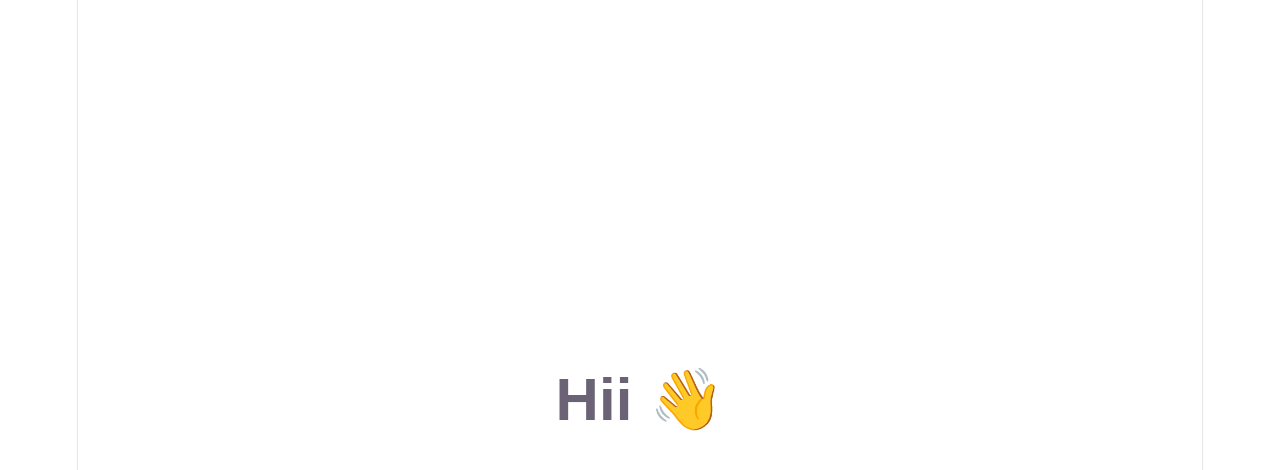
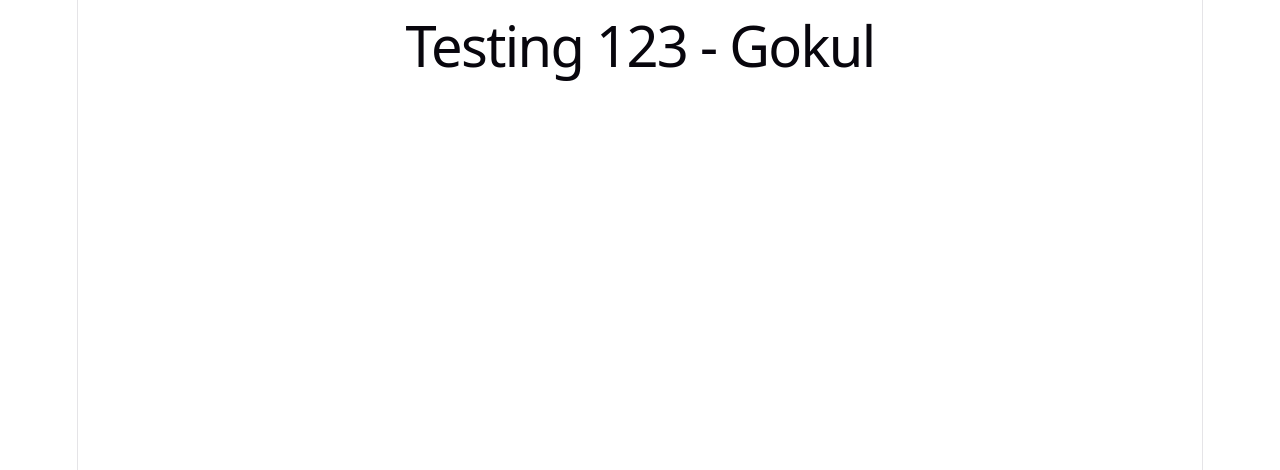
Before and after one commit to gokulvidhyatech-web/Gv-tech, a React app in the folder frontend/: page / in a window 1280 px wide. Shown: the top 470 px of the page. Built offline with nearby package versions, Linux system fonts and the light colour scheme; the HTML template or start-up script is replaced by a standard one.

Commit message:
Force new deployment

```diff
--- a/frontend/src/App.jsx
+++ b/frontend/src/App.jsx
@@ -1,19 +1,5 @@
 function App() {
-  return (
-    <div
-      style={{
-        display: "flex",
-        justifyContent: "center",
-        alignItems: "center",
-        height: "100vh",
-        fontSize: "60px",
-        fontWeight: "bold",
-        fontFamily: "Arial",
-      }}
-    >
-      Hii 👋
-    </div>
-  );
+  return <h1>Testing 123 - Gokul</h1>;
 }
 
 export default App;
```
